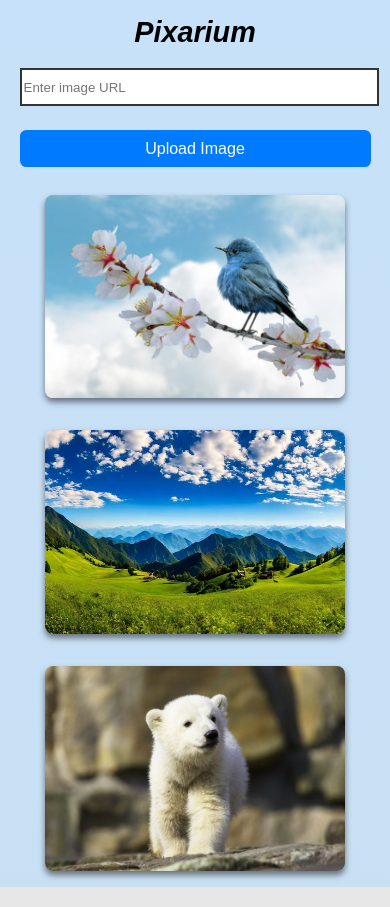
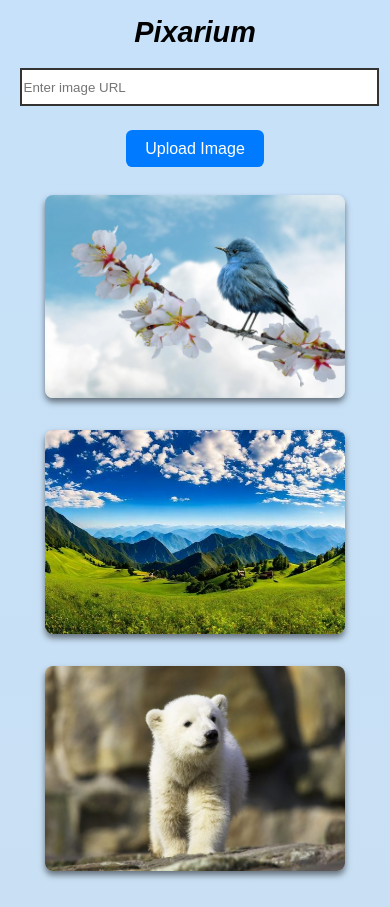
Before and after one commit to Jiteshiyu/Image-gallery-app, a React (Vite) app: page / in a window 390 px wide. Built offline with nearby package versions, Linux system fonts and the light colour scheme.

Commit message:
Update App.css

```diff
--- a/src/App.css
+++ b/src/App.css
@@ -29,6 +29,7 @@ body {
   gap: 2rem;
   grid-template-columns: repeat(auto-fit, minmax(250px, 300px));
   justify-content: center;
+  margin-bottom: 1.3rem;
 }
 
 /* Image Item Styles */
@@ -90,7 +91,6 @@ body {
   }
 
   .submit-btn {
-    width: 100%;
     margin: 0.5rem 0;
   }
 }
```
